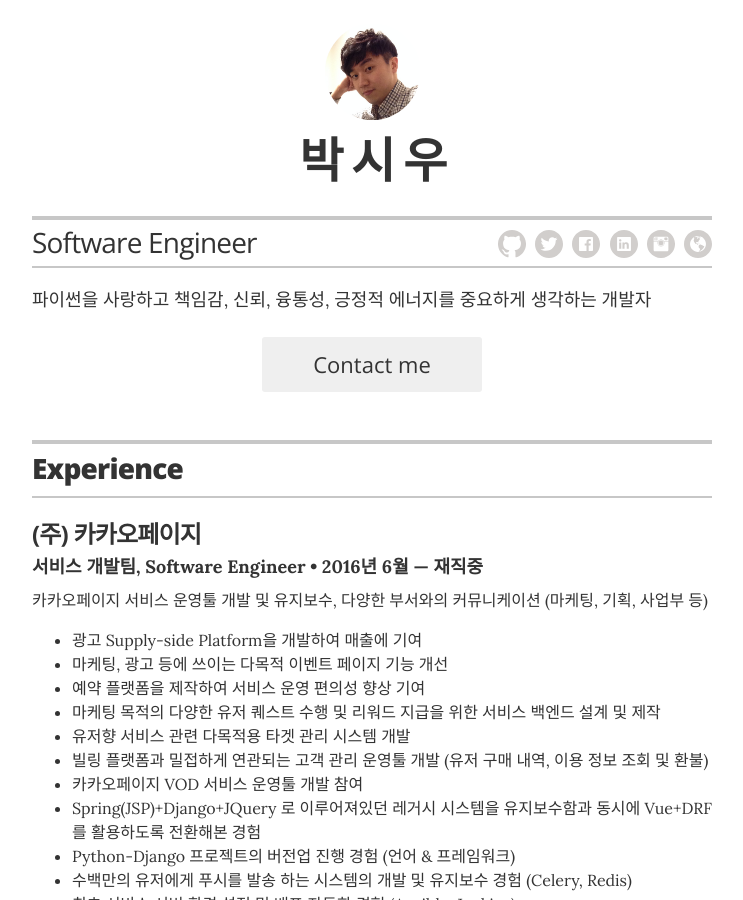
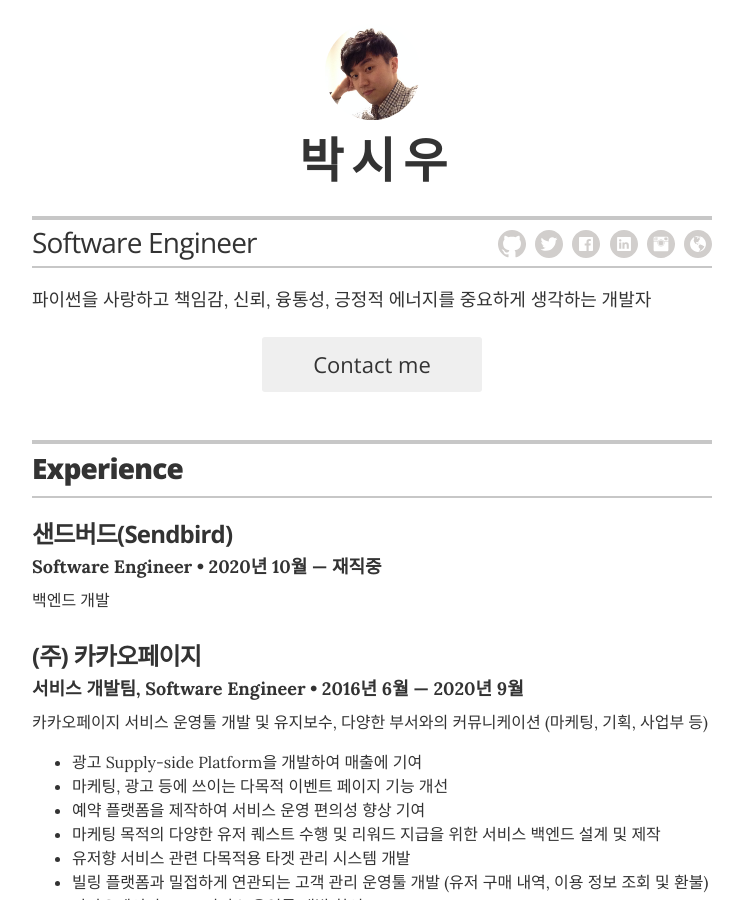
Before and after one commit to Shiwoo-Park/resume, a Jekyll site: the page built from index.html, in a window 1280 px wide and 900 px high. Shown: the whole window, without its empty margins (268-1011 px from the left). Built offline with Jekyll 4.4.1, drawn with Linux system fonts in a browser that asks for light colours.

Commit message:
modified exp

```diff
--- a/_data/experience.yml
+++ b/_data/experience.yml
@@ -1,9 +1,14 @@
 # Jobs
 
-# Kakaopage
+- company: 샌드버드(Sendbird)
+  position: Software Engineer
+  duration: 2020년 10월 &mdash; 재직중
+  summary: |
+    백엔드 개발
+
 - company: (주) 카카오페이지
   position: 서비스 개발팀, Software Engineer
-  duration: 2016년 6월 &mdash; 재직중
+  duration: 2016년 6월 &mdash; 2020년 9월
   summary: |
     카카오페이지 서비스 운영툴 개발 및 유지보수, 다양한 부서와의 커뮤니케이션 (마케팅, 기획, 사업부 등)
     <ul>
@@ -23,7 +28,6 @@
       <li>약 100개의 메뉴를 가진 운영툴 유지보수</li>
     <ul>
 
-# Line Plus
 - company: 라인 플러스
   position: Software Engineer
   duration: 2015년 9월 &mdash; 2016년 1월
@@ -35,7 +39,6 @@
       <li>자기 주도적 업무 문화에 대한 경험 및 방법 습득</li>
     </ul>
 
-# Zum Internet
 - company: 줌 인터넷
   position: 데이터 플랫폼 개발팀, 사원
   duration: 2013년 12월 &mdash; 2015년 8월
```
